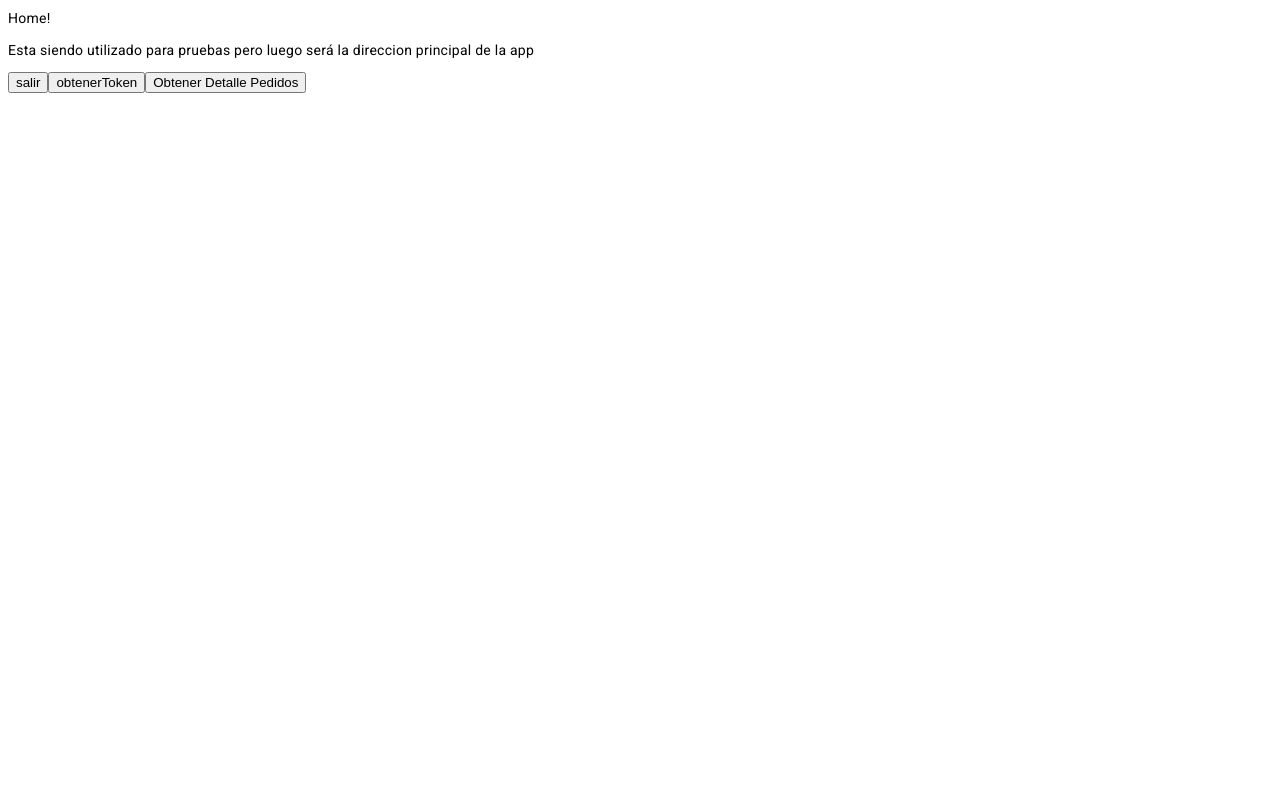
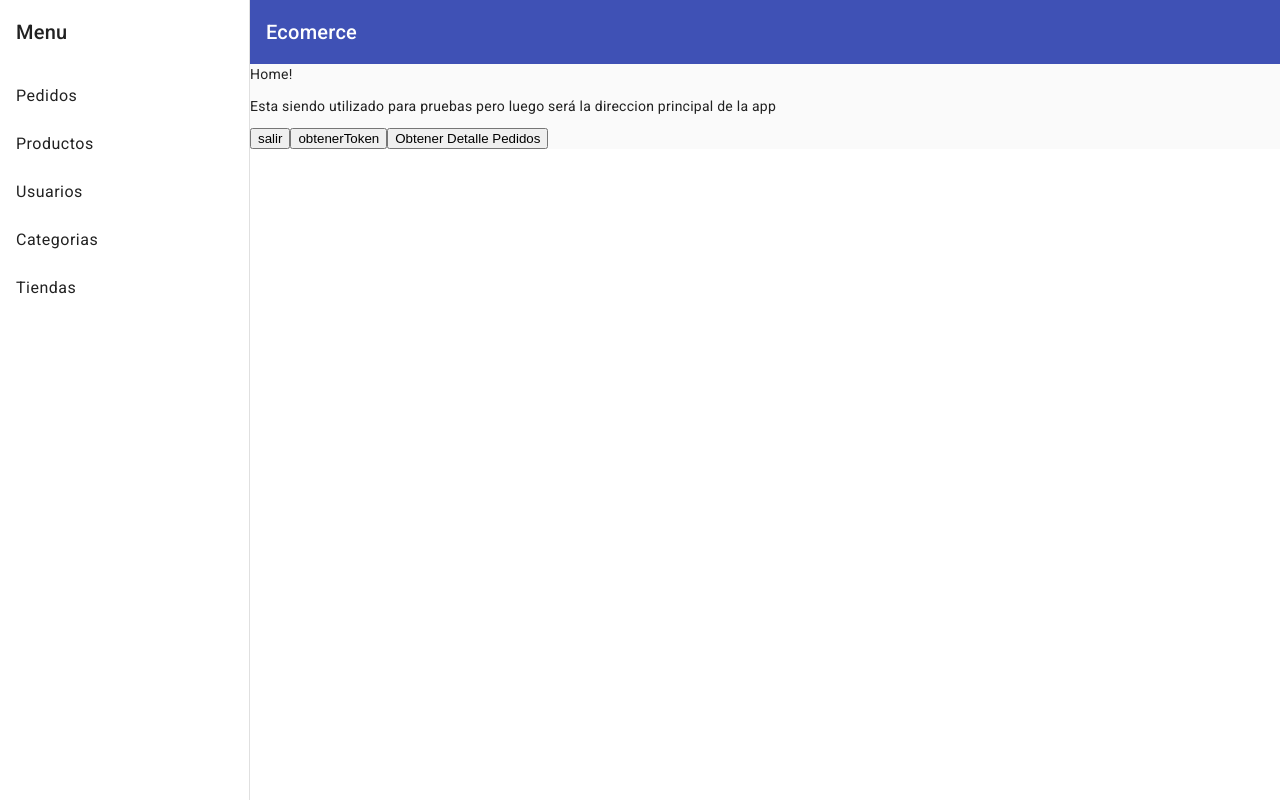
Before and after one commit to jeyssonreino/Administrador_de_Ecomerce_Frontend, an Angular app: page / in a window 1280 px wide. Built offline with nearby package versions, Linux system fonts and the light colour scheme.

Commit message:
Panel de administracion creado con tablas y opciones de las entidades, sin estilos y con rutas dinamicas

```diff
--- a/angular.json
+++ b/angular.json
@@ -25,7 +25,8 @@
               "src/assets"
             ],
             "styles": [
-              "@angular/material/prebuilt-themes/indigo-pink.css"
+              "@angular/material/prebuilt-themes/indigo-pink.css",
+              "src/styles.css"
             ],
             "scripts": []
           },
--- a/src/app/app-routing.module.ts
+++ b/src/app/app-routing.module.ts
@@ -20,6 +20,8 @@ import { EditarDetallePedidoComponent } from './components/detalle-pedido/editar
   import { PedidoComponent } from './components/pedido/pedido.component';
   import { AgregarPedidoComponent } from './components/pedido/agregar-pedido/agregar-pedido.component';
   import { EditarPedidoComponent } from './components/pedido/editar-pedido/editar-pedido.component';
+  import { NavegadorComponent } from './components/navegador/navegador.component';
+
 
 
 
@@ -108,6 +110,8 @@ const routes: Routes = [
 
 
 
+
+
   ];
 
   @NgModule({
--- a/src/app/app.component.html
+++ b/src/app/app.component.html
@@ -1 +1,2 @@
+<app-navegador></app-navegador>
 <router-outlet></router-outlet>
--- /dev/null
+++ b/src/app/components/navegador/navegador.component.css
@@ -0,0 +1,29 @@
+
+
+.sidenav-container {
+  height: 100%;
+
+
+
+}
+
+.sidenav {
+  width: 250px;
+
+
+}
+
+.sidenav .mat-toolbar {
+  background: inherit;
+
+
+}
+
+.mat-toolbar.mat-primary {
+  position: sticky;
+  top: 0;
+  z-index: 1;
+
+
+
+}
--- /dev/null
+++ b/src/app/components/navegador/navegador.component.html
@@ -0,0 +1,31 @@
+<mat-sidenav-container class="sidenav-container">
+  <mat-sidenav #drawer class="sidenav" fixedInViewport
+      [attr.role]="(isHandset$ | async) ? 'dialog' : 'navigation'"
+      [mode]="(isHandset$ | async) ? 'over' : 'side'"
+      [opened]="(isHandset$ | async) === false">
+    <mat-toolbar>Menu</mat-toolbar>
+    <mat-nav-list>
+      <a mat-list-item routerLink="/detallePedido" routerLinkActive="active">Pedidos</a>
+      <a mat-list-item routerLink="/producto" routerLinkActive="active">Productos</a>
+      <a mat-list-item routerLink="/usuario" routerLinkActive="active">Usuarios</a>
+      <a mat-list-item routerLink="/categoria" routerLinkActive="active">Categorias</a>
+      <a mat-list-item routerLink="/tienda" routerLinkActive="active">Tiendas</a>
+    </mat-nav-list>
+  </mat-sidenav>
+  <mat-sidenav-content>
+    <mat-toolbar color="primary">
+      <button
+        type="button"
+        aria-label="Toggle sidenav"
+        mat-icon-button
+        (click)="drawer.toggle()"
+        *ngIf="isHandset$ | async">
+        <mat-icon aria-label="Side nav toggle icon">menu</mat-icon>
+      </button>
+      <span>Ecomerce</span>
+    </mat-toolbar>
+
+    <router-outlet></router-outlet>
+
+  </mat-sidenav-content>
+</mat-sidenav-container>
--- /dev/null
+++ b/src/app/components/navegador/navegador.component.ts
@@ -0,0 +1,22 @@
+import { Component, inject } from '@angular/core';
+import { BreakpointObserver, Breakpoints } from '@angular/cdk/layout';
+import { Observable } from 'rxjs';
+import { map, shareReplay } from 'rxjs/operators';
+import { AsyncPipe, NgIf } from '@angular/common';
+import {RouterModule,Routes} from '@angular/router';
+
+
+@Component({
+  selector: 'app-navegador',
+  templateUrl: './navegador.component.html',
+  styleUrls: ['./navegador.component.css']
+})
+export class NavegadorComponent {
+  private breakpointObserver = inject(BreakpointObserver);
+
+  isHandset$: Observable<boolean> = this.breakpointObserver.observe(Breakpoints.Handset)
+    .pipe(
+      map(result => result.matches),
+      shareReplay()
+    );
+}
--- a/src/styles.css
+++ b/src/styles.css
@@ -1,4 +1,8 @@
 /* You can add global styles to this file, and also import other style files */
 
-html, body { height: 100%; }
-body { margin: 0; font-family: Roboto, "Helvetica Neue", sans-serif; }
+
+
+body{
+    margin: 0;
+    padding: 0;
+}
```
Also changed, not shown: src/app/app.module.ts (+14 -1 lines), package.json (line endings or trailing spaces), src/app/components/usuario/usuario.component.html (line endings or trailing spaces), 1 other file (tests, documents, lock files or other folders). Lines whose indentation alone changed are shown as unchanged.
